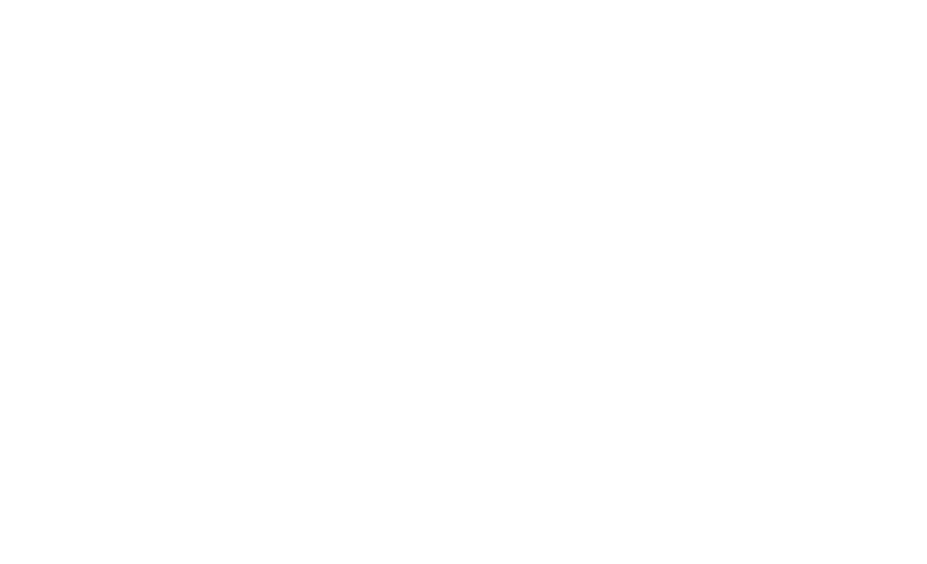
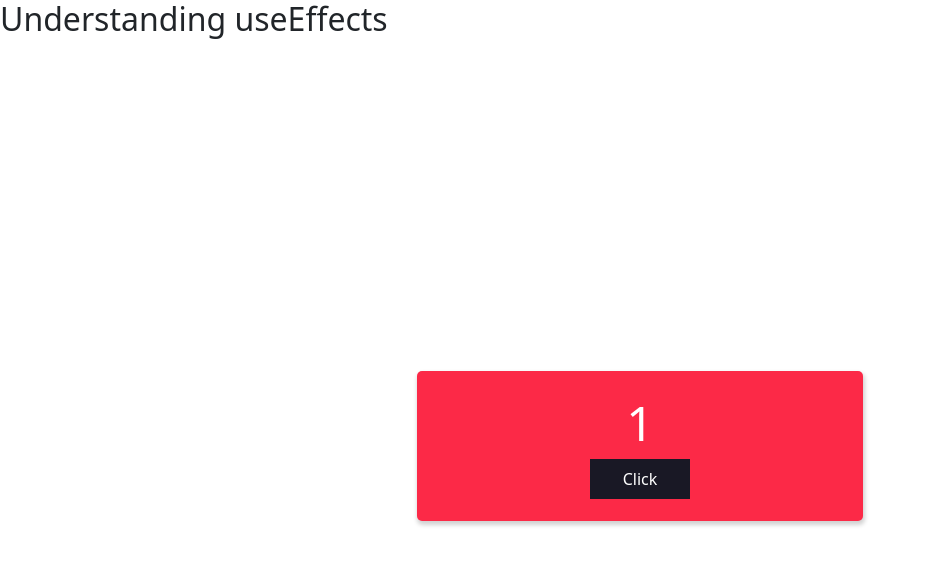
Before and after one commit to ICEDBANK/LearningReactHooks, a React (Create React App) app: page / in a window 1280 px wide. Shown: the top 564 px of the page, without its empty margins (0-927 px from the left). Built offline with nearby package versions, Linux system fonts and the light colour scheme.

Commit message:
automated commit

```diff
--- a/gulpfile.js
+++ b/gulpfile.js
@@ -28,7 +28,7 @@ const debouncedCommitAndPush = debounce(function() {
 
 // Watch task to trigger commit and push after a debounce period
 gulp.task('watch', function() {
-    watch(['./src/**/*.js', './pages/**/*.js', './components/**/*.js'], function() {
+    watch(['./src/**/*.js', './Lessons/**/*.js'], function() {
         console.log('Change detected. Triggering debounce...');
         debouncedCommitAndPush();
     });
--- a/src/App.js
+++ b/src/App.js
@@ -1,14 +1,37 @@
 import { useState , useEffect } from "react";
+import './jm_style.css';
 
 function App() {
 
+  const [count, setCount] = useState(0);
+  const [myString, setMyString] = useState('');
 
+
+  useEffect(() => {
+
+    console.log(count);
+    console.log(myString);
+
+  }, [myString , count]);
+
+  const doSomething = (e) => {
+
+    e.preventDefault();
+    setCount(count + 1);
+    setMyString ("hello " + count);
+
+  }
 
   return (
 
     <>
-
-
+      <h2>Understanding useEffects</h2>
+      <div className="container">
+        <form action="">
+          <h1>1</h1>
+          <button onClick={doSomething}>Click</button>
+        </form>
+      </div>
 
     </>
 
--- a/src/Lessons/useEffectStart.jsx
+++ b/src/Lessons/useEffectStart.js
@@ -41,5 +41,11 @@ function useEffectStart() {
   );
 }
 
+// The useState hook is used to define state variable count and its setter function setCount with an initial value of 0.
+// The useEffect hook is used to perform side effects in function components. In this case, it logs the double of count to the console.
+// The useEffect hook takes two parameters: a function (the side effect) and an array of dependencies. The side effect function runs after every render and after React updates the DOM.
+// The dependency array [count] specifies that the effect should run whenever the count state variable changes.
+// Inside the JSX, the current value of count is displayed and a button is provided to increment count when clicked.
+
 // Export the App component
 export default useEffectStart;
--- /dev/null
+++ b/src/jm_style.css
@@ -0,0 +1,48 @@
+* {
+    box-sizing: border-box;
+    margin: 0;
+    padding: 0;
+}
+
+
+.container {
+    height: 100vh;
+    /* background-color: #FFDEB9; */
+    display: flex;
+    justify-content: center;
+    align-items: center;
+}
+
+form {
+    height: 150px;
+    background-color: #FC2947;
+    width: 40%;
+    display: flex;
+    flex-direction: column;
+    justify-content: center;
+    align-items: center;
+    color: #fff;
+    border-radius: 5px;
+    box-shadow: 1px 3px 4px 1px rgba(0, 0, 0, 0.18);
+}
+
+form h1 {
+    font-size: 3rem;
+}
+
+button {
+    border: none;
+    background-color: #191825;
+    padding: 8px;
+    width: 100px;
+    color: #fff;
+    border-radius: 5px;
+    cursor: pointer;
+    margin: 2px;
+    margin-top: 20px;
+}
+
+button:hover {
+    background-color: #272629;
+
+}
```
Also changed, not shown: src/Lessons/useEffectNext.js (added, +66 -0 lines).
